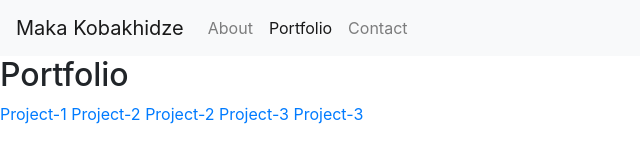
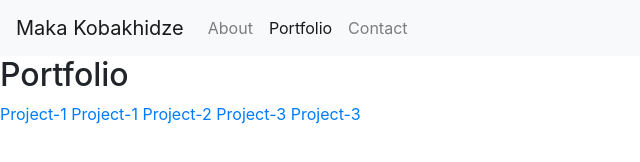
Before and after one commit to MARINAKOBAKHIDZE/Portfolio2, a plain HTML site: page Bootstrap-Portfolio-master/Bootstrap-Portfolio/portfolio.html in a window 1280 px wide. Shown: the full height of the page, 0-640 px from the left. Drawn offline with nearby package versions, Linux system fonts and the light colour scheme.

Commit message:
Update portfolio.html

```diff
--- a/Bootstrap-Portfolio-master/Bootstrap-Portfolio/portfolio.html
+++ b/Bootstrap-Portfolio-master/Bootstrap-Portfolio/portfolio.html
@@ -37,8 +37,8 @@
     <div>
         <h2 id="portfolio">Portfolio</h2>
         <a href="https://github.com/MARINAKOBAKHIDZE/Project-1">Project-1</a>
+        <a href="https://tclick96.github.io/Project-1/">Project-1</a>
         <a href="https://github.com/tearshred/Project-2.git">Project-2</a>
-        <a href="https://lychee-surprise-68190.herokuapp.com/">Project-2</a>
          <a href="https://github.com/MARINAKOBAKHIDZE/Portfolio2.git">Project-3</a>
         <a href="https://safe-spire-17023.herokuapp.com/">Project-3</a>
     </div>
```
